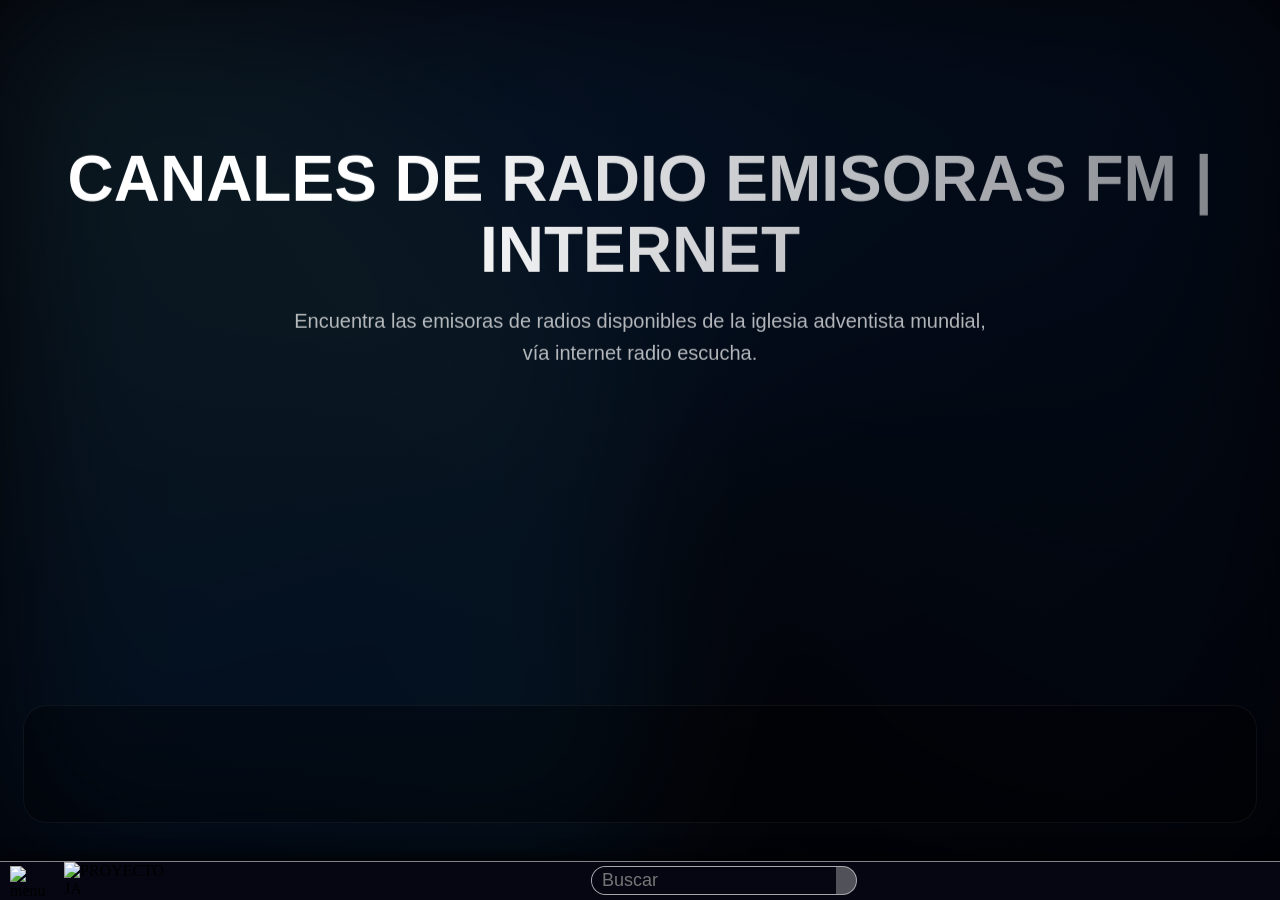
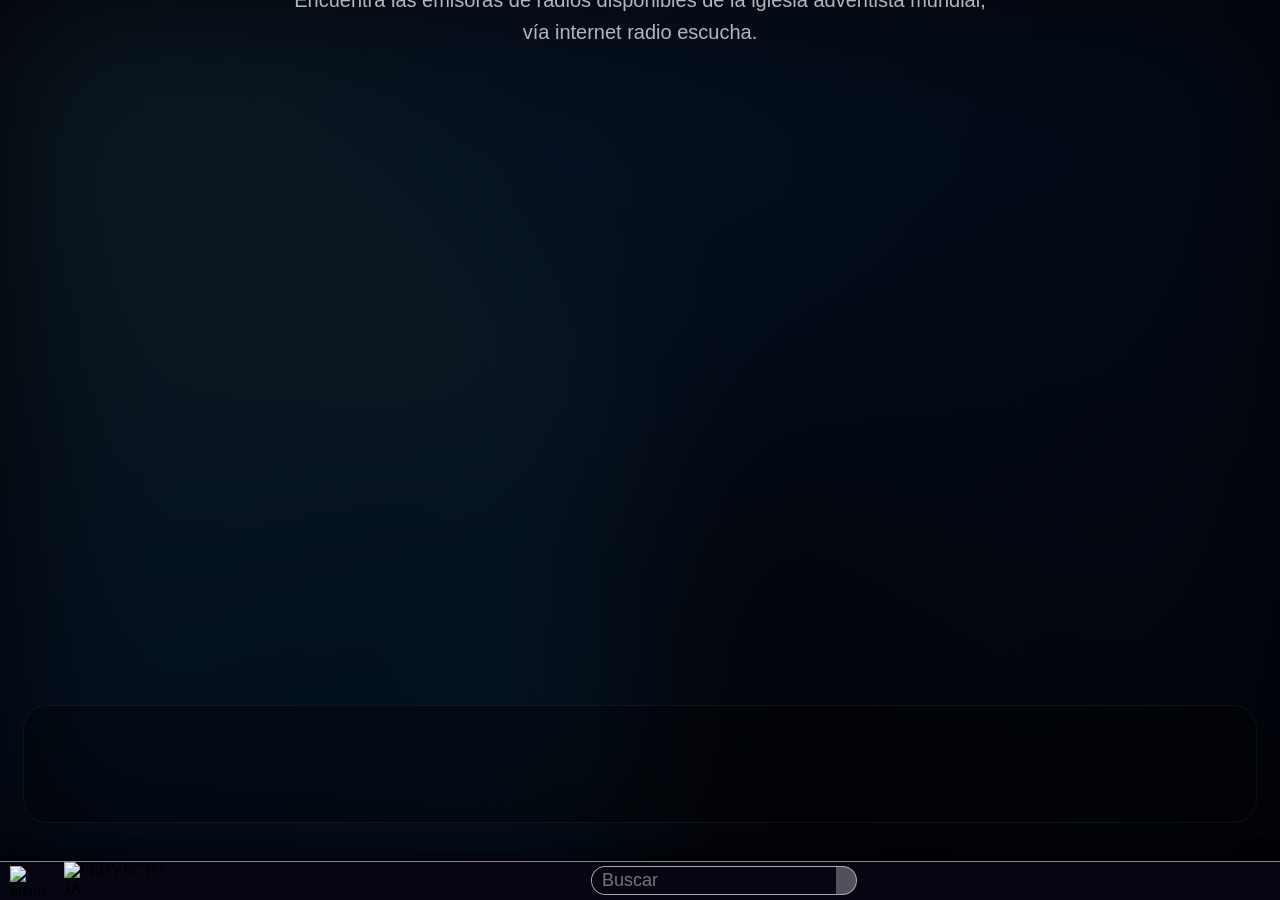

zVX

--- a/estilos.css
+++ b/estilos.css
@@ -427,7 +427,7 @@ html {
   flex-direction: column;
   padding: 15px;
   border-radius: 1rem;
-  background: rgba(255, 255, 255, 0.9);
+  background: rgba(255, 255, 255, 0.8);
   overflow: hidden;
   width: 100%;
   height: auto;
@@ -451,7 +451,7 @@ html {
   font-weight: bold;
   margin-top: 20px;
   margin-bottom: 10px;
-  color: rgba(0, 0, 0);
+  color: rgb(0, 0, 0);
   font-family: Arial, Helvetica, sans-serif;
 }
 
@@ -460,7 +460,7 @@ html {
   font-style: italic;
   font-family: Arial, Helvetica, sans-serif;
   margin-bottom: 20px;
-  color: rgba(0, 0, 0, 1);
+  color: rgb(0, 0, 0);
 }
 
 .subcontenido {
@@ -468,7 +468,7 @@ html {
   font-style: normal;
   font-family: "Courier New", Courier, monospace;
   margin-bottom: 10px;
-  color: rgba(0, 0, 0);
+  color: rgb(0, 0, 0);
 }
 
 .perfil {
@@ -478,15 +478,15 @@ html {
   margin-right: 10px;
   object-fit: cover;
   position: relative;
-  border: 0px solid rgba(0, 0, 0, 0.2);
-  box-shadow: 0 0 10px black;
+  border: 0px solid rgba(255, 255, 255, 0.2);
+  box-shadow: 0 0 10px rgb(0, 0, 0);
 }
 
 .fecha-hora {
   clear: both;
   font-size: 14px;
   font-style: normal;
-  color: rgba(0, 0, 0);
+  color: rgb(0, 0, 0);
   margin-bottom: 10px;
   font-family: Arial, Helvetica, sans-serif;
 }
@@ -521,7 +521,7 @@ html {
   align-items: center;
   font-size: 24px;
   font-weight: bold;
-  color: black;
+  color: rgb(0, 0, 0);
   letter-spacing: 0px;
   margin-bottom: 5px;
   font-family: Arial, Helvetica, sans-serif;
@@ -1485,15 +1485,13 @@ h1 {
 }
 
 .publicacion {
-  background: rgba(255, 255, 255, 0.95);
   border-radius: 20px;
   padding: 30px;
-  color: #333;
+  color: #ffffff;
   box-shadow: 0 10px 30px rgba(0, 0, 0, 0.3);
 }
 
 .publicacion .titulo {
-  color: #1a1f36;
   font-family: "Plus Jakarta Sans", sans-serif;
   font-size: 1.5rem;
   margin-bottom: 15px;
